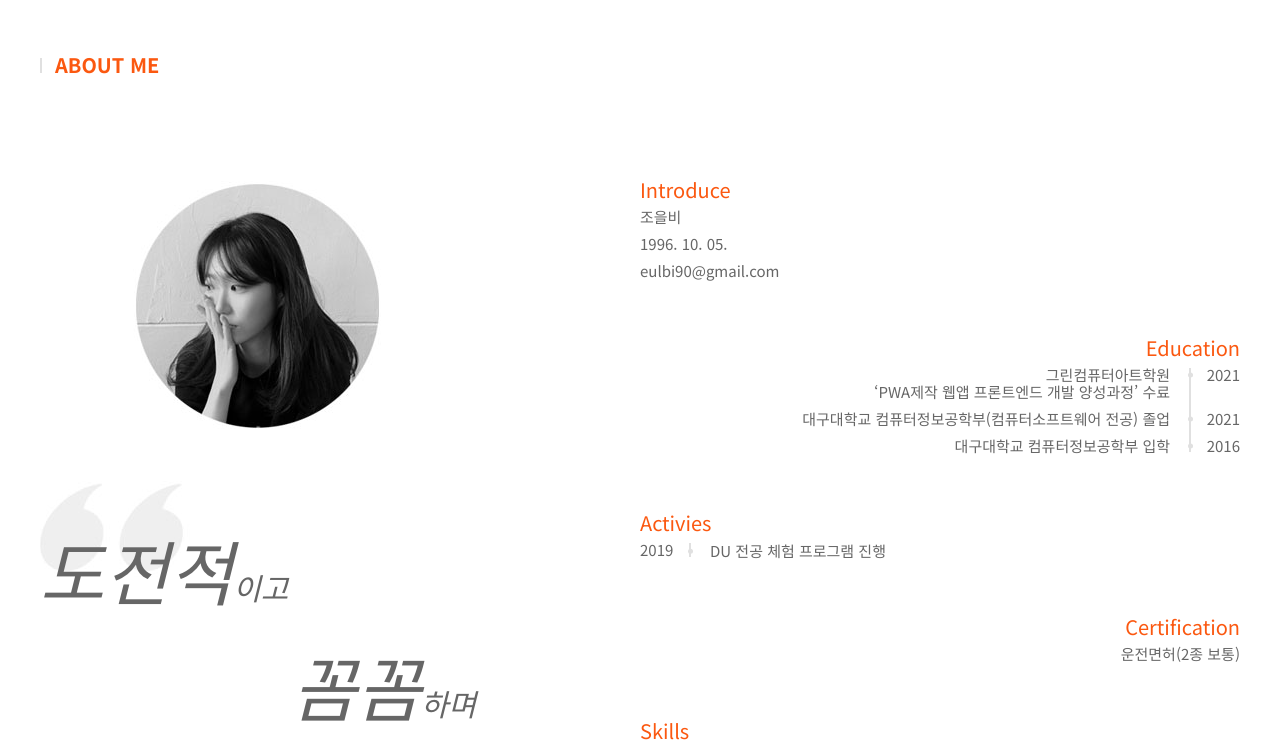
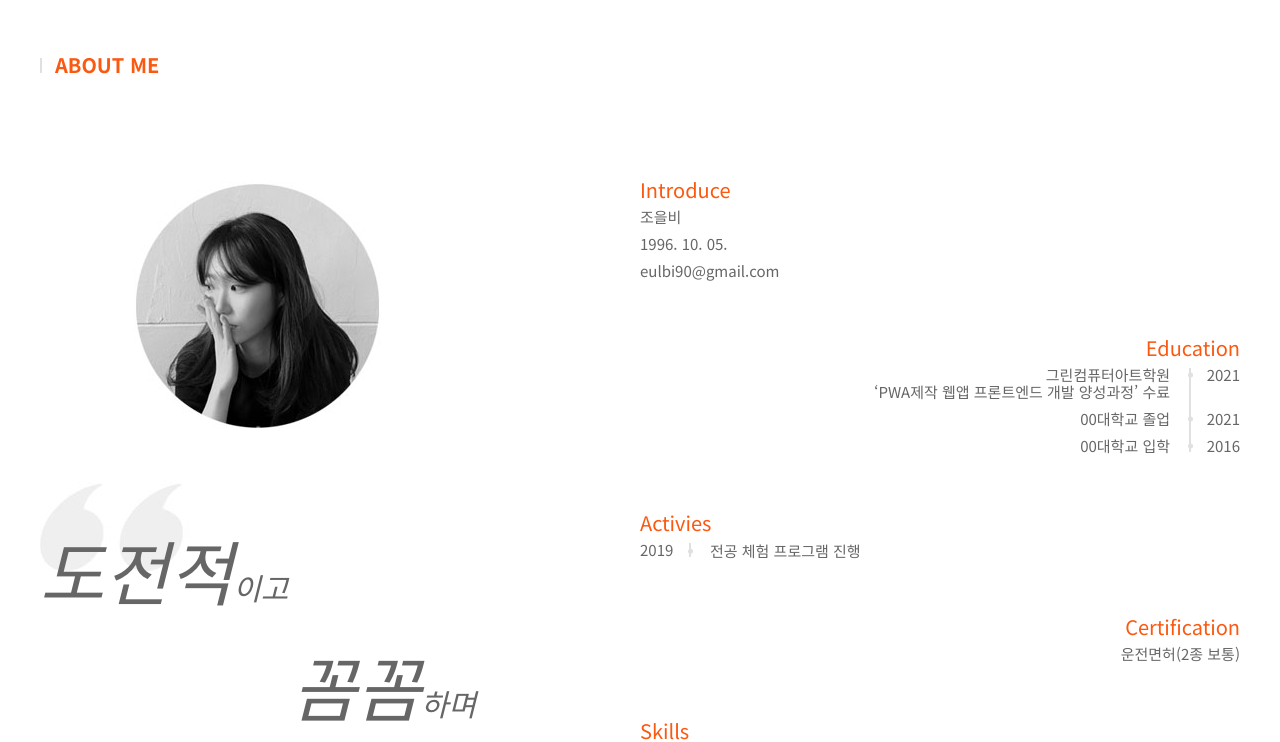
Before and after one commit to ggulpodo/ggulpodo.github.io, a plain HTML site: page profile.html in a window 1280 px wide. Shown: the part 82-824 px from the top of the page. Drawn offline with nearby package versions, Linux system fonts and the light colour scheme.

Commit message:
modify profile

```diff
--- a/css/sub.css
+++ b/css/sub.css
@@ -355,7 +355,8 @@ body {
 } */
 
 .profile-right>ul:nth-child(3) li:nth-child(1)::after {
-    content: 'DU 전공 체험 프로그램 진행';
+    content: '전공 체험 프로그램 진행';
+    /* content: 'DU 전공 체험 프로그램 진행'; */
     position: absolute;
     font-size: 1.5rem;
     left: 7rem;
--- a/profile.html
+++ b/profile.html
@@ -88,8 +88,10 @@
                         <ul class="profile-menu">
                             <li>그린컴퓨터아트학원<br>
                                 ‘PWA제작 웹앱 프론트엔드 개발 양성과정’ 수료</li>
-                            <li>대구대학교 컴퓨터정보공학부(컴퓨터소프트웨어 전공) 졸업</li>
-                            <li>대구대학교 컴퓨터정보공학부 입학</li>
+                                <li>00대학교 졸업</li>
+                                <li>00대학교 입학</li>
+                                <!-- <li>대구대학교 컴퓨터정보공학부(컴퓨터소프트웨어 전공) 졸업</li> -->
+                                <!-- <li>대구대학교 컴퓨터정보공학부 입학</li> -->
                         </ul>
                         <ul class="profile-menu">
                             <!-- <li>2022</li> -->
```
Also changed, not shown: 1 other file.
